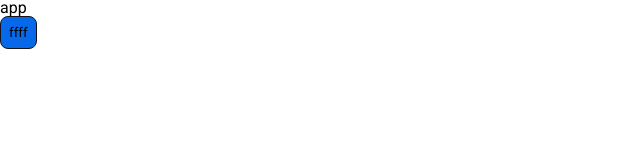
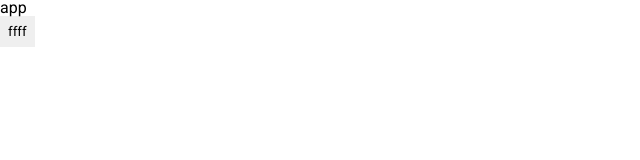
Before and after one commit to bemyexe/todo-jest, a React (Vite) app: page / in a window 1280 px wide. Shown: the top 160 px of the page, without its empty margins (0-640 px from the left). Built offline with nearby package versions, Linux system fonts and the light colour scheme.

Commit message:
feature(button): added button

```diff
--- a/src/app/components/shared/button/index.tsx
+++ b/src/app/components/shared/button/index.tsx
@@ -3,7 +3,7 @@
 
 import './style.css';
 
-type ButtonVariant = 'primary' | 'secondary';
+type ButtonVariant = 'filled' | 'transparent';
 
 interface ButtonProps extends ComponentProps<'button'> {
   variant: ButtonVariant;
--- a/src/app/components/shared/button/style.css
+++ b/src/app/components/shared/button/style.css
@@ -1,20 +1,26 @@
 .button {
   cursor: pointer;
   display: flex;
-  transition: all 0.1s;
+  transition: all 0.2s;
+  padding: 8px;
 
-  &.primary {
-    padding: 8px;
-    background: var(--blue);
+  &.filled {
+    background: var(--grayLight);
     border: 1px solid var(--black);
     border-radius: 8px;
 
+    &:active {
+      background: var(--gray);
+      transform: translateY(1px);
+    }
+  }
+
+  &.transparent {
+    background: transparent;
+
     &:hover {
-      opacity: 0.95;
-    }
-
-    &:active {
-      background: var(--blueDark);
+      background: var(--grayLight);
+      border-radius: 8px;
     }
   }
 }
```
